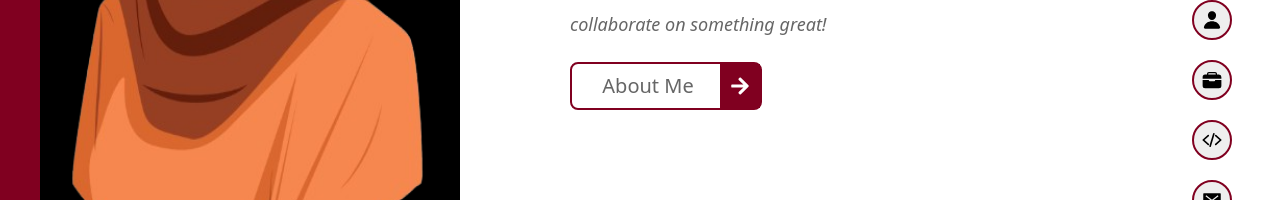
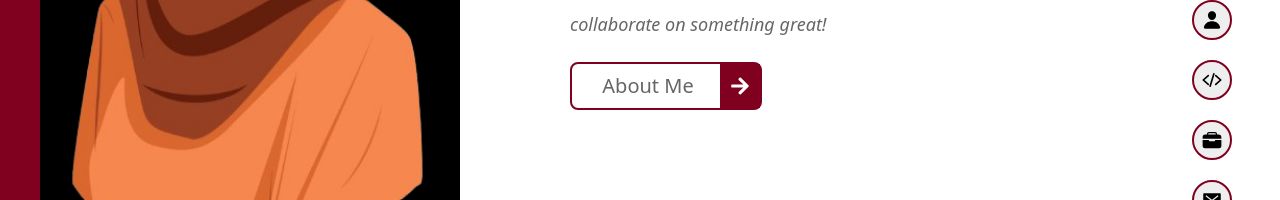
Before and after one commit to Faey2023/portfolio-of-fahima-akhter, a Next.js app: page / in a window 1280 px wide. Shown: the part 440-640 px from the top of the page. Built offline with nearby package versions, Linux system fonts and the light colour scheme.

Commit message:
icons changed

```diff
--- a/src/components/Shared/navbar/MobileNav.tsx
+++ b/src/components/Shared/navbar/MobileNav.tsx
@@ -21,8 +21,8 @@ const MobileNav = () => {
   const navItems = [
     { href: '/', label: 'Home', icon: <IoHome /> },
     { href: '/about', label: 'About', icon: <IoPerson /> },
-    { href: '/projects', label: 'Projects', icon: <IoBriefcase /> },
-    { href: '/skills', label: 'Expertise', icon: <IoCodeSlash /> },
+    { href: '/projects', label: 'Projects', icon: <IoCodeSlash /> },
+    { href: '/skills', label: 'Expertise', icon: <IoBriefcase /> },
     { href: '/contact', label: 'Contact', icon: <IoMailSharp /> },
   ];
 
--- a/src/components/Shared/navbar/NavBar.tsx
+++ b/src/components/Shared/navbar/NavBar.tsx
@@ -16,8 +16,8 @@ const NavBar = () => {
   const navItems = [
     { href: '/', label: 'Home', icon: <IoHome /> },
     { href: '/about', label: 'About', icon: <IoPerson /> },
-    { href: '/projects', label: 'Projects', icon: <IoBriefcase /> },
-    { href: '/skills', label: 'Expertise', icon: <IoCodeSlash /> },
+    { href: '/projects', label: 'Projects', icon: <IoCodeSlash /> },
+    { href: '/skills', label: 'Expertise', icon: <IoBriefcase /> },
     { href: '/contact', label: 'Contact', icon: <IoMailSharp /> },
   ];
 
```
